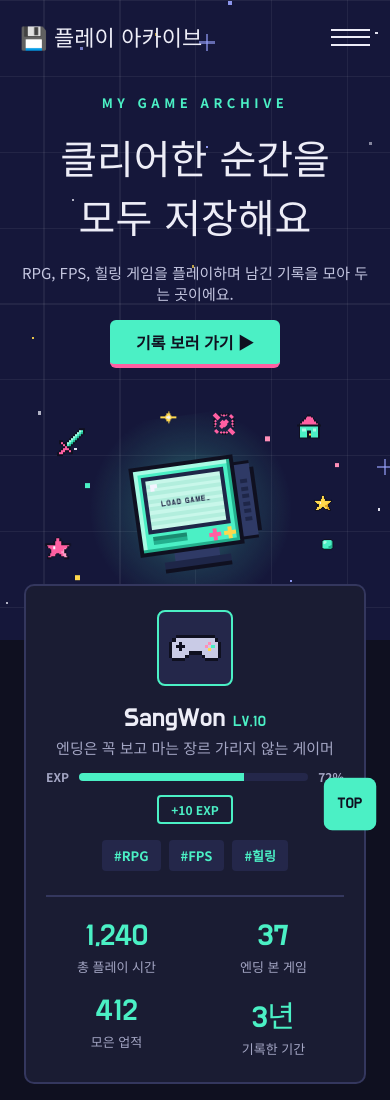
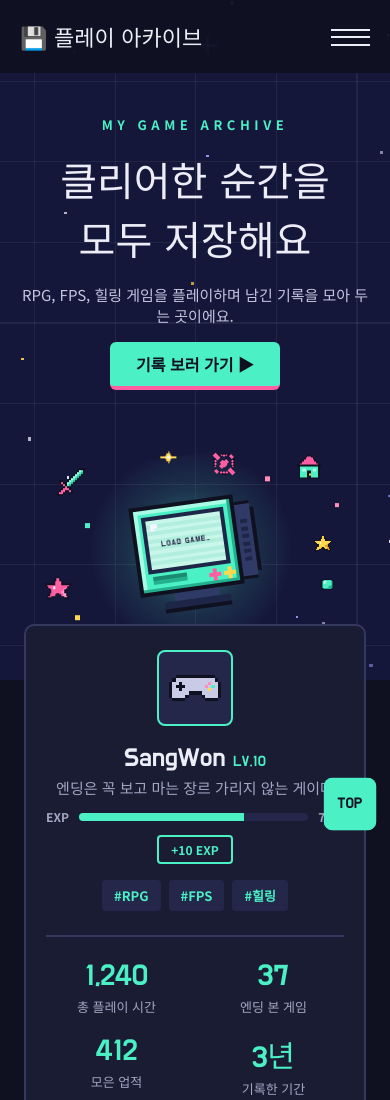
Before and after one commit to yoosangwon1778-debug/my-blog, a plain HTML site: page index.html in a window 390 px wide. Shown: the top 1100 px of the page. Drawn offline with nearby package versions, Linux system fonts and the light colour scheme.

Commit message:
메뉴 픽스, 간격 재조정

```diff
--- a/css/header.css
+++ b/css/header.css
@@ -1,6 +1,6 @@
 .banner {
     position: relative;
-    height: 540px;
+    height: 636px;
     overflow: hidden;
     background-color: #15173A;
     background-image: url(../img/banner-bg.svg);
@@ -9,7 +9,7 @@
 }
 .banner-art {
     position: absolute;
-    top: 100px;
+    top: 132px;
     right: 5%;
     width: 600px;
     height: 440px;
@@ -124,7 +124,12 @@
 
 /*메뉴*/
 .nav {
-    position: relative;
+    position: fixed;
+    top: 0;
+    left: 0;
+    width: 100%;
+    z-index: 15;
+    background-color: rgba(15, 16, 32, 0.95);
     display: flex;
     justify-content: space-between;
     align-items: center;
@@ -151,7 +156,7 @@
 .hero {
     position: relative;
     max-width: 600px;
-    padding: 40px 64px 0;
+    padding: 168px 64px 0;
     display: flex;
     flex-direction: column;
     align-items: flex-start;
--- a/css/media.css
+++ b/css/media.css
@@ -4,7 +4,7 @@
     }
 
     .hero {
-        padding: 40px 40px 0;
+        padding: 160px 40px 0;
         max-width: 480px;
     }
 
@@ -71,7 +71,7 @@
     }
 
     .hero {
-        padding: 20px 20px 0;
+        padding: 115px 20px 0;
         align-items: center;
         text-align: center;
         max-width: 100%;
@@ -86,7 +86,7 @@
     }
 
     .banner {
-        height: 640px;
+        height: 680px;
     }
 
     .banner-art {
@@ -286,9 +286,6 @@
         top: 98%;
     }
 
-    .m-nav-open .nav {
-        background-color: rgba(15, 16, 32, 0.95);
-    }
     .m-nav-open .nav-links {
         transform: translateX(0);
         opacity: 1;
--- a/js/app.js
+++ b/js/app.js
@@ -144,6 +144,7 @@ for (let i = 0; i < tabs.length; i++) {
 const body = document.querySelector('body');
 const mNavBtn = document.querySelector('.mob-nav-btn');
 const navBtns = document.querySelectorAll('.nav-links a');
+const nav = document.querySelector('.nav');
 
 mNavBtn.addEventListener('click', (e) => {
     e.preventDefault();
@@ -156,7 +157,7 @@ navBtns.forEach((btn) => {
         const id = btn.getAttribute('href');
         const target = document.querySelector(id);
         window.scrollTo({
-            top: target.offsetTop,
+            top: target.offsetTop - nav.offsetHeight,
             behavior: 'smooth'
         });
         body.classList.remove('m-nav-open');
```
